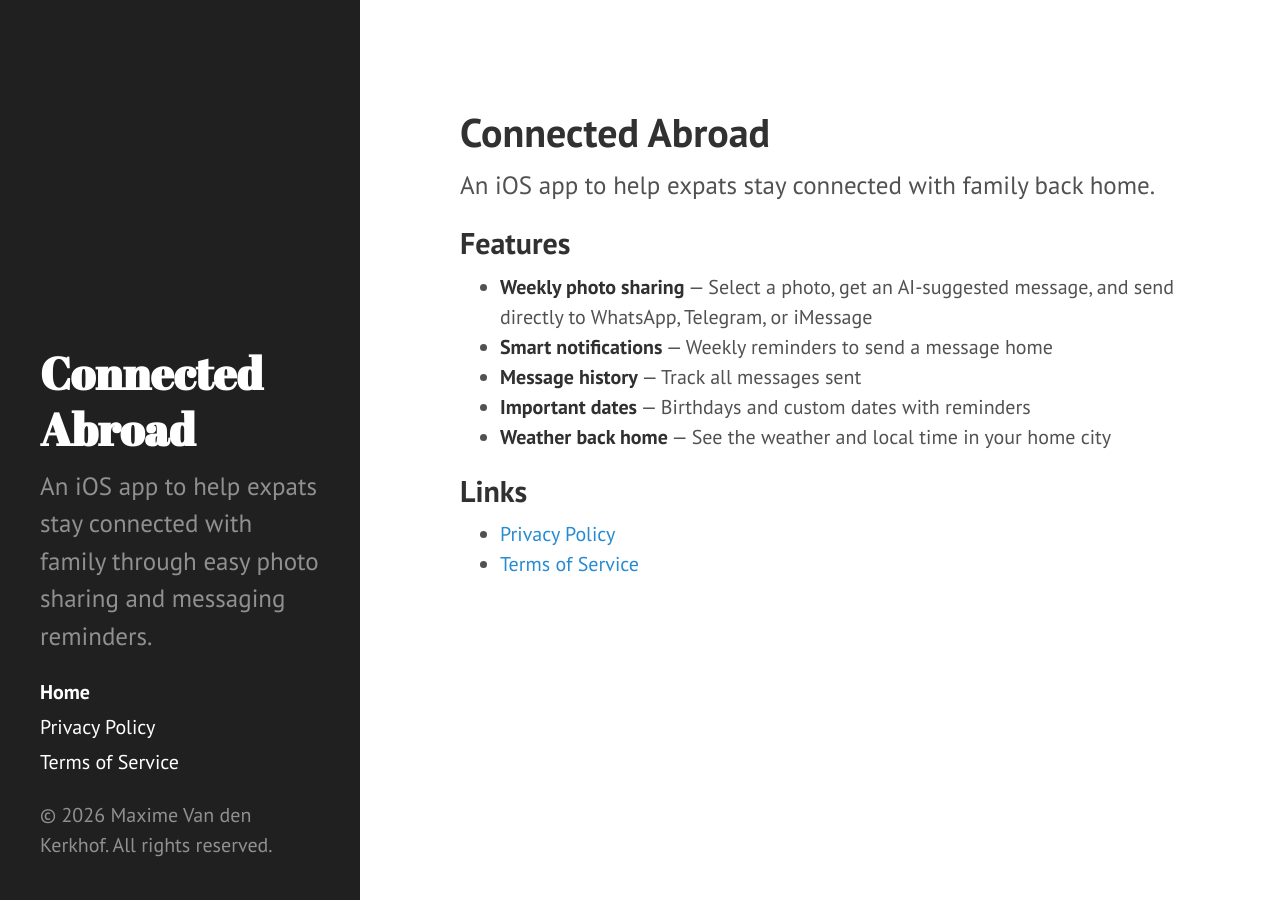
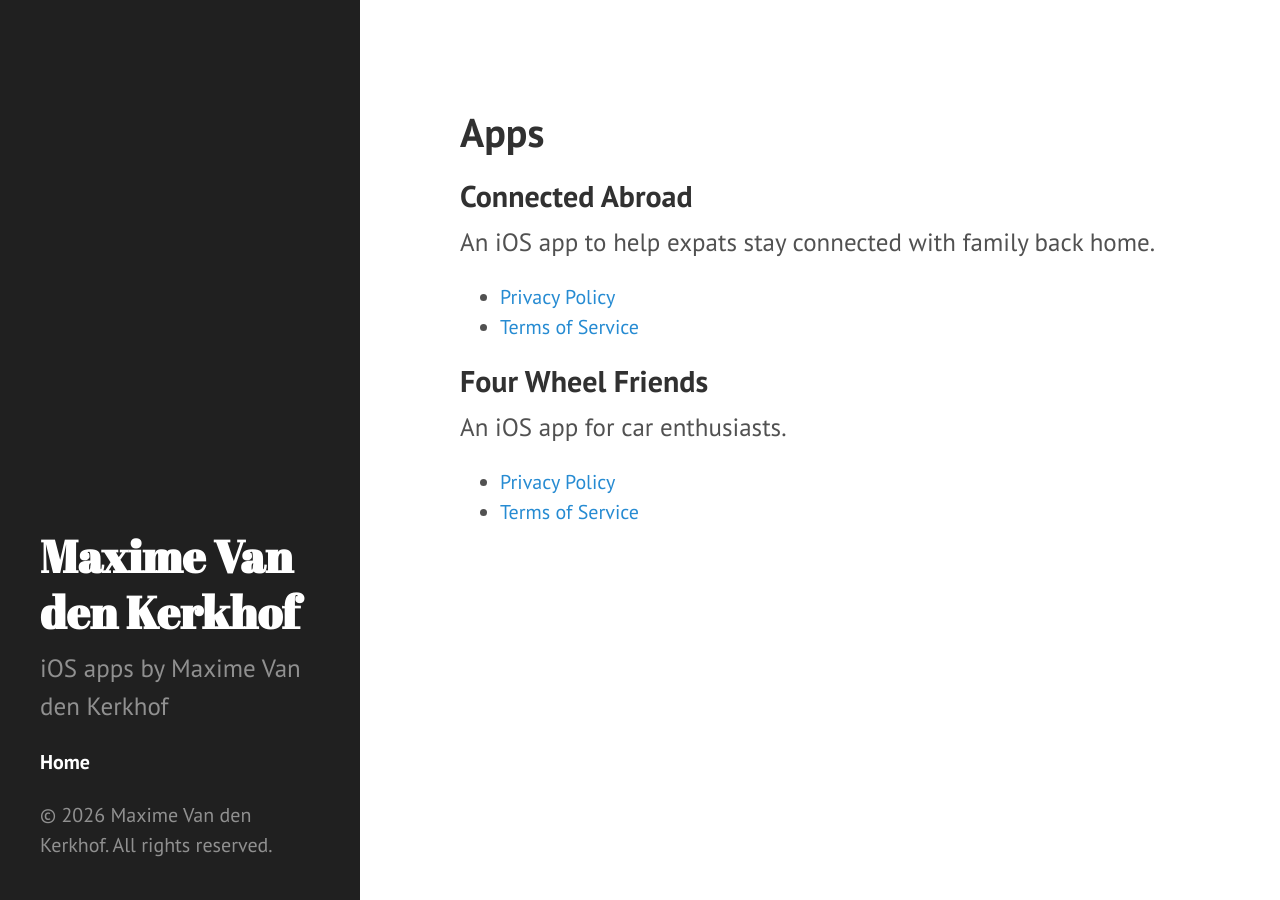
Before and after one commit to maximevdk/maximevdk.github.io, a Jekyll site: the page built from index.html, in a window 1280 px wide. Built offline with Jekyll 4.4.1, drawn with Linux system fonts in a browser that asks for light colours.

Commit message:
update structure add new project

```diff
--- a/_config.yml
+++ b/_config.yml
@@ -6,9 +6,9 @@ highlighter: rouge
 permalink: pretty
 
 # Setup
-title: Connected Abroad
-tagline: 'Stay connected with family back home'
-description: 'An iOS app to help expats stay connected with family through easy photo sharing and messaging reminders.'
+title: Maxime Van den Kerkhof
+tagline: 'Apps & Projects'
+description: 'iOS apps by Maxime Van den Kerkhof'
 url: https://maximevdk.github.io
 baseurl: ""
 
--- a/_includes/sidebar.html
+++ b/_includes/sidebar.html
@@ -17,10 +17,10 @@
         `layout: page` in the front-matter. See readme for usage.
       {% endcomment %}
 
-      {% assign pages_list = site.pages %}
+      {% assign pages_list = site.pages | sort: "title" %}
       {% for node in pages_list %}
         {% if node.title != null %}
-          {% if node.layout == "page" %}
+          {% if node.layout == "page" and node.nav != false %}
             <a class="sidebar-nav-item{% if page.url == node.url %} active{% endif %}" href="{{ node.url }}">{{ node.title }}</a>
           {% endif %}
         {% endif %}
--- a/index.html
+++ b/index.html
@@ -4,21 +4,19 @@ title: Home
 ---
 
 <div class="posts">
-  <h1>Connected Abroad</h1>
+  <h1>Apps</h1>
+
+  <h2>Connected Abroad</h2>
   <p class="lead">An iOS app to help expats stay connected with family back home.</p>
-
-  <h2>Features</h2>
   <ul>
-    <li><strong>Weekly photo sharing</strong> — Select a photo, get an AI-suggested message, and send directly to WhatsApp, Telegram, or iMessage</li>
-    <li><strong>Smart notifications</strong> — Weekly reminders to send a message home</li>
-    <li><strong>Message history</strong> — Track all messages sent</li>
-    <li><strong>Important dates</strong> — Birthdays and custom dates with reminders</li>
-    <li><strong>Weather back home</strong> — See the weather and local time in your home city</li>
+    <li><a href="{{ site.baseurl }}/connected-abroad/privacy-policy">Privacy Policy</a></li>
+    <li><a href="{{ site.baseurl }}/connected-abroad/terms-of-service">Terms of Service</a></li>
   </ul>
 
-  <h2>Links</h2>
+  <h2>Four Wheel Friends</h2>
+  <p class="lead">An iOS app for car enthusiasts.</p>
   <ul>
-    <li><a href="{{ site.baseurl }}privacy-policy">Privacy Policy</a></li>
-    <li><a href="{{ site.baseurl }}terms-of-service">Terms of Service</a></li>
+    <li><a href="{{ site.baseurl }}/four-wheel-friends/privacy-policy">Privacy Policy</a></li>
+    <li><a href="{{ site.baseurl }}/four-wheel-friends/terms-of-service">Terms of Service</a></li>
   </ul>
 </div>
```
Also changed, not shown: connected-abroad/privacy-policy.md (renamed from privacy-policy.md, +2 -1 lines), connected-abroad/terms-of-service.md (renamed from terms-of-service.md, +2 -1 lines), four-wheel-friends/privacy-policy.md (added, +59 -0 lines), four-wheel-friends/terms-of-service.md (added, +69 -0 lines).
